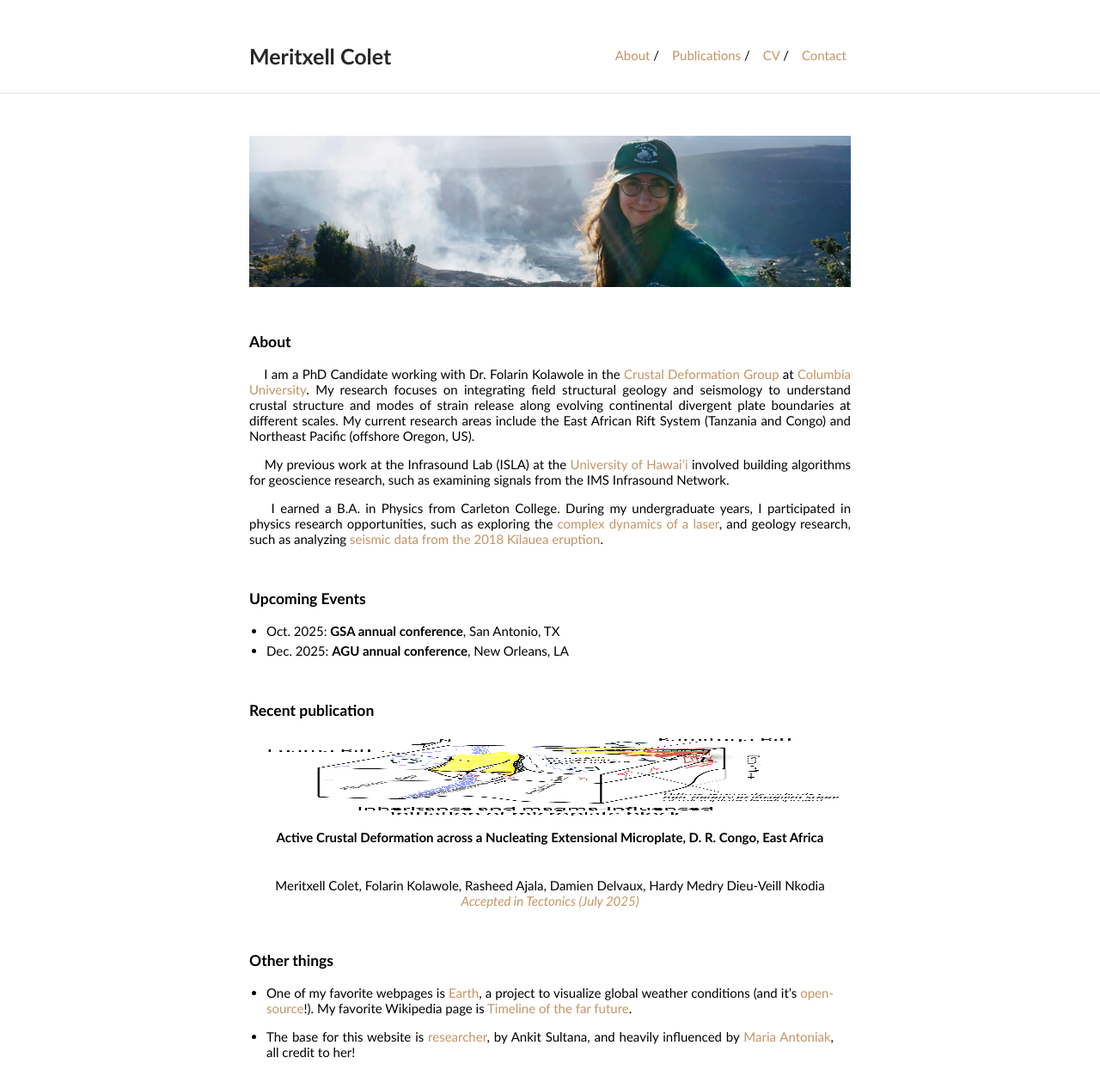
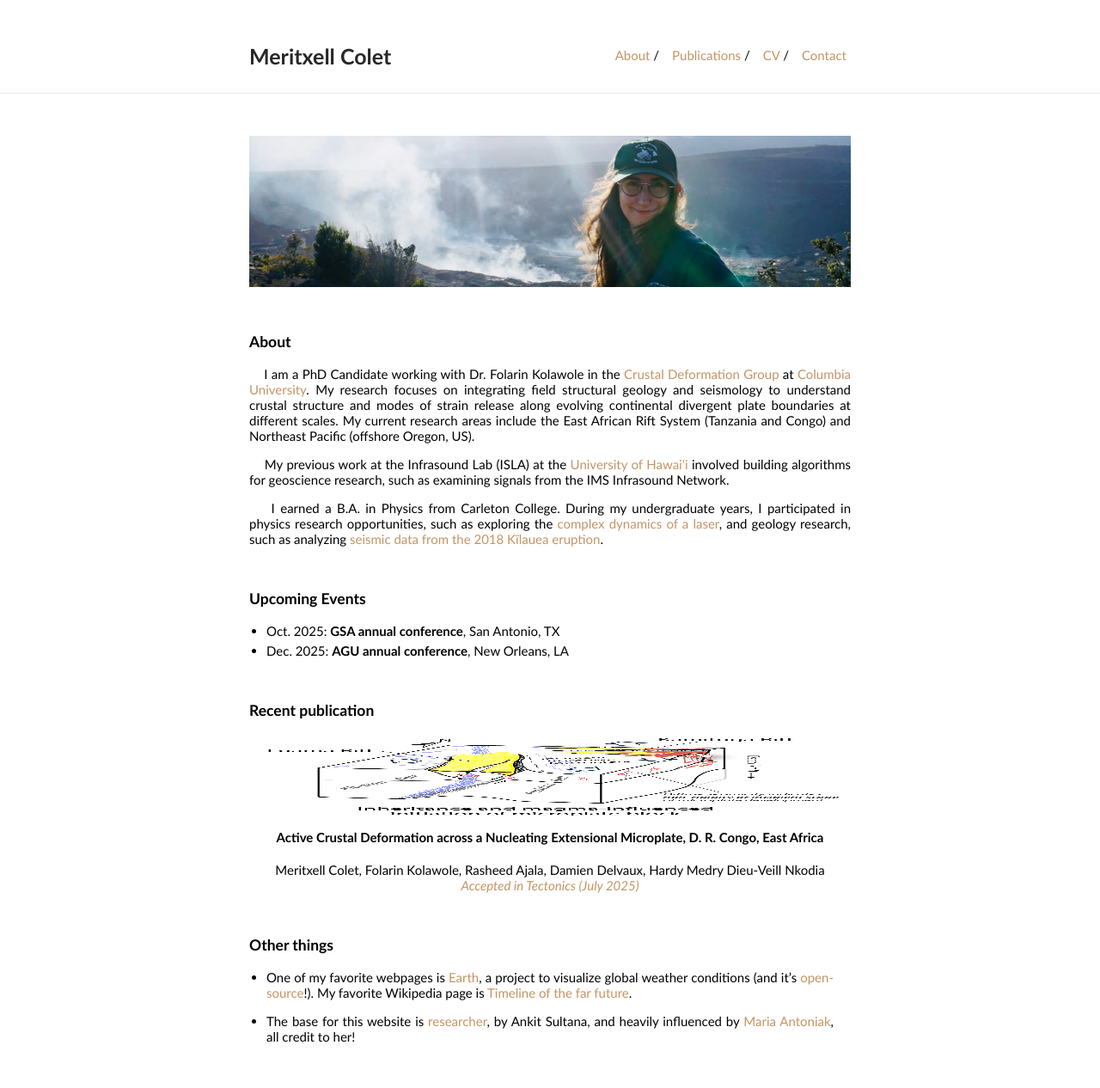
Before and after one commit to MeritxellC/MeritxellC.github.io, a Jekyll site: the page built from index.md, in a window 1280 px wide. Shown: the whole page at 86% size. Built offline with Jekyll 4.4.1, drawn with Linux system fonts in a browser that asks for light colours.

Commit message:
fix size again

```diff
--- a/index.md
+++ b/index.md
@@ -35,12 +35,10 @@ and geology research, such as analyzing [seismic data from the 2018 Kīlauea eru
 
 <h3>Recent publication</h3>
 
-<img src="./img/Luama_Kamituga_Figure11_cut.jpg" alt="Itombwe Microplate Nucleation" width="auto" height="100" style="float: left; margin: 0 20px 10px 0">
+<img src="./img/Luama_Kamituga_Figure11_cut.jpg" alt="Itombwe Microplate Nucleation" height="100" style="float: left; margin: 0 20px 10px 0">
 
 <div align="center">
 <h4> <b> Active Crustal Deformation across a Nucleating Extensional Microplate, D. R. Congo, East Africa </b> </h4>
-
-<br>
 
 Meritxell Colet, Folarin Kolawole, Rasheed Ajala, Damien Delvaux, Hardy Medry Dieu-Veill Nkodia
 
```
